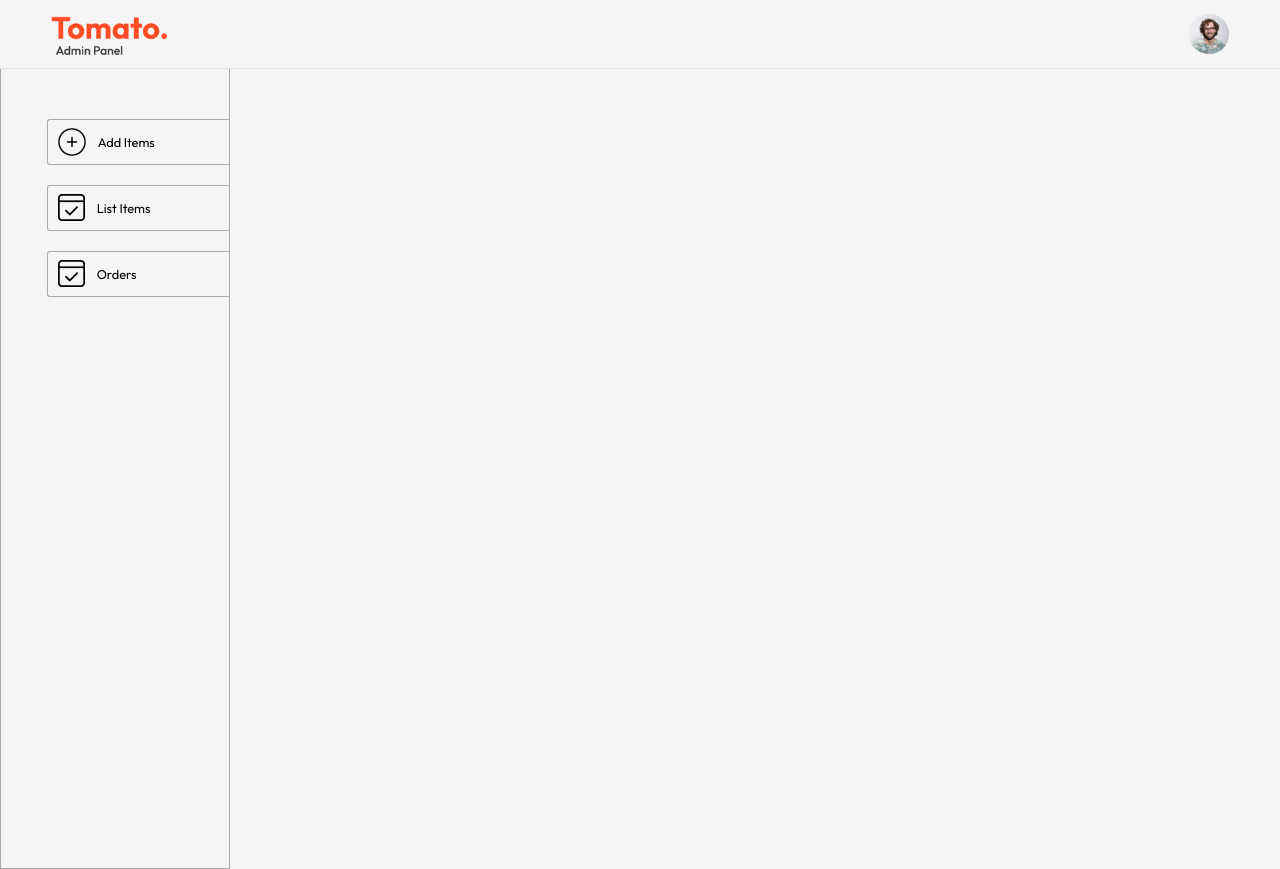
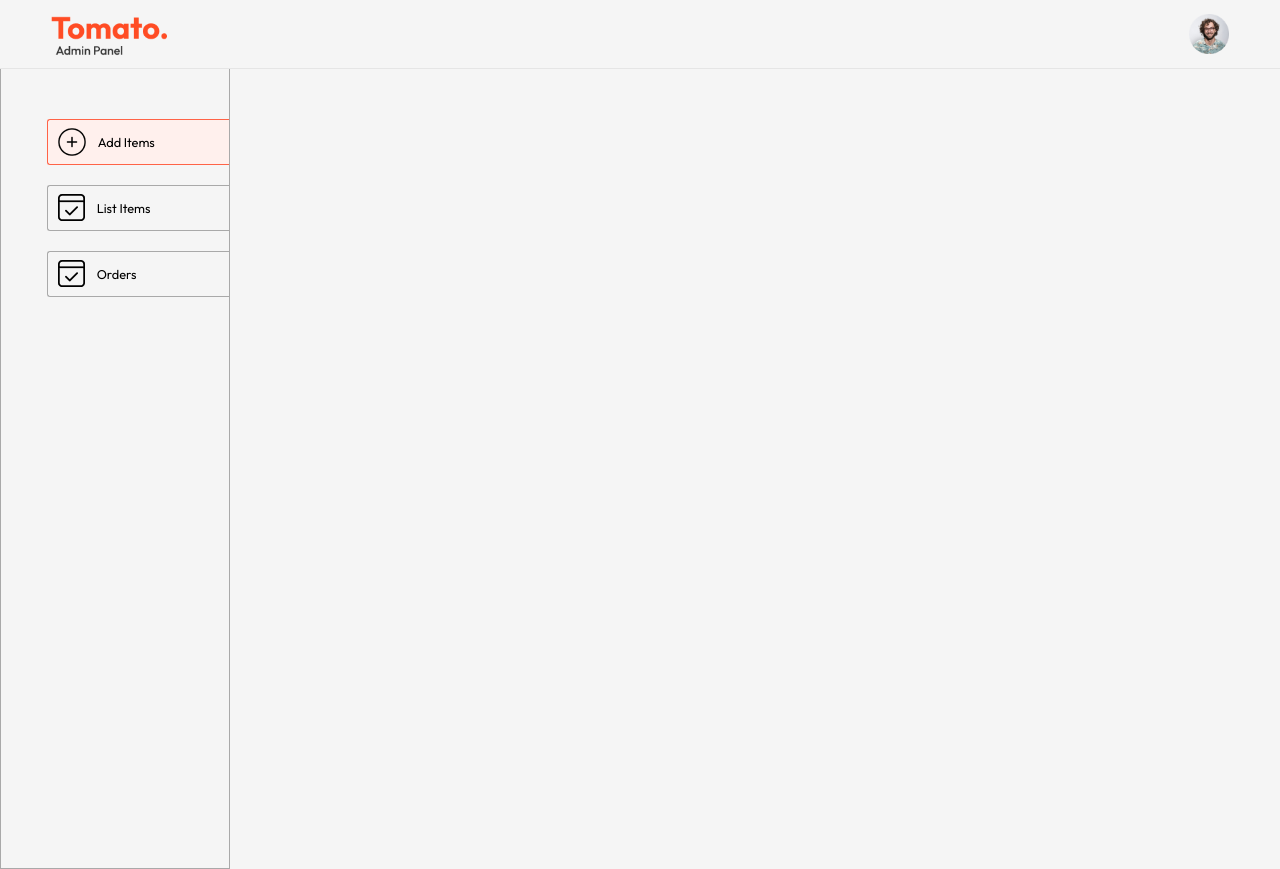
Before and after one commit to arnoldcod/Spotify-Music, a React (Vite) app in the folder Desktop/Food-Delivery/admin/: page /add in a window 1280 px wide. Built offline with nearby package versions, Linux system fonts and the light colour scheme.

Commit message:
added three pages add, list and orders

```diff
--- a/Desktop/Food-Delivery/admin/src/App.jsx
+++ b/Desktop/Food-Delivery/admin/src/App.jsx
@@ -1,6 +1,10 @@
 import React from 'react'
 import Navbar from './components/Navbar/Navbar'
 import Sidebar from './components/Sidebar/Sidebar'
+import { Routes, Route } from 'react-router-dom'
+import Orders from './pages/Orders/Orders'
+import List from './pages/List/List'
+import Add from './pages/Add/Add'
 
 const App = () => {
   return (
@@ -9,6 +13,11 @@
       <hr />
       <div className="app-content">
         <Sidebar />
+        <Routes >
+          <Route path='/add' element={ <Add/>} />
+          <Route path='/list' element={ <List/>} />
+          <Route path='/orders' element={ <Orders/>} />
+        </Routes>
       </div>
     </div>
   )
--- a/Desktop/Food-Delivery/admin/src/components/Sidebar/Sidebar.css
+++ b/Desktop/Food-Delivery/admin/src/components/Sidebar/Sidebar.css
@@ -25,6 +25,10 @@
     cursor: pointer;
 }
 
+.sidebar-option.active{
+    background-color: #fff0ed;
+    border-color:  tomato;
+}
 @media (max-width: 900px) {
     .sidebar {
         display: none;
--- a/Desktop/Food-Delivery/admin/src/components/Sidebar/Sidebar.jsx
+++ b/Desktop/Food-Delivery/admin/src/components/Sidebar/Sidebar.jsx
@@ -1,23 +1,24 @@
 import React from 'react'
 import './Sidebar.css'
 import { assets } from '../../assets/assets'
+import { NavLink } from'react-router-dom'
 
 const Sidebar = () => {
   return (
     <div className='sidebar'>
         <div className="sidebar-options">
-            <div className="sidebar-option">
+            <NavLink to='/add' className="sidebar-option">
                 <img src={assets.add_icon} alt="" />
                 <p>Add Items</p>
-            </div>
-            <div className="sidebar-option">
+            </NavLink>
+            <NavLink to='/list' className="sidebar-option">
                 <img src={assets.order_icon} alt="" />
                 <p>List Items</p>
-            </div>
-            <div className="sidebar-option">
+            </NavLink>
+            <NavLink to='/orders' className="sidebar-option">
                 <img src={assets.order_icon} alt="" />
                 <p>Orders</p>
-            </div>
+            </NavLink>
         </div>
     </div>
   )
--- /dev/null
+++ b/Desktop/Food-Delivery/admin/src/pages/Add/Add.jsx
@@ -0,0 +1,12 @@
+import React from 'react'
+import './Add.css'
+
+const Add = () => {
+  return (
+    <div>
+
+    </div>
+  )
+}
+
+export default Add
--- /dev/null
+++ b/Desktop/Food-Delivery/admin/src/pages/List/List.jsx
@@ -0,0 +1,12 @@
+import React from 'react'
+import './List.css'
+
+const List = () => {
+  return (
+    <div>
+
+    </div>
+  )
+}
+
+export default List
--- /dev/null
+++ b/Desktop/Food-Delivery/admin/src/pages/Orders/Orders.jsx
@@ -0,0 +1,12 @@
+import React from 'react'
+import './Orders.css'
+
+const Orders = () => {
+  return (
+    <div>
+
+    </div>
+  )
+}
+
+export default Orders
```
Also changed, not shown: Desktop/Food-Delivery/admin/src/pages/Add/Add.css (added), Desktop/Food-Delivery/admin/src/pages/List/List.css (added), Desktop/Food-Delivery/admin/src/pages/Orders/Orders.css (added).
